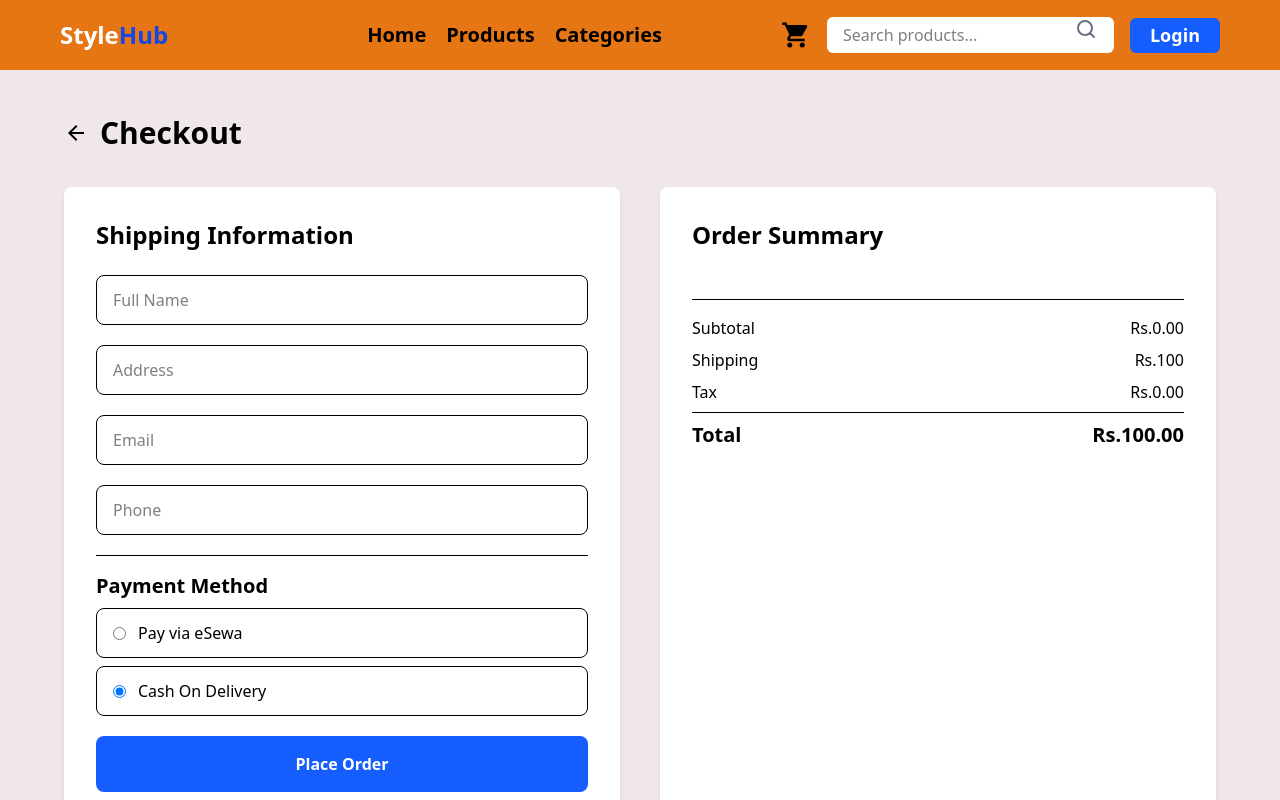
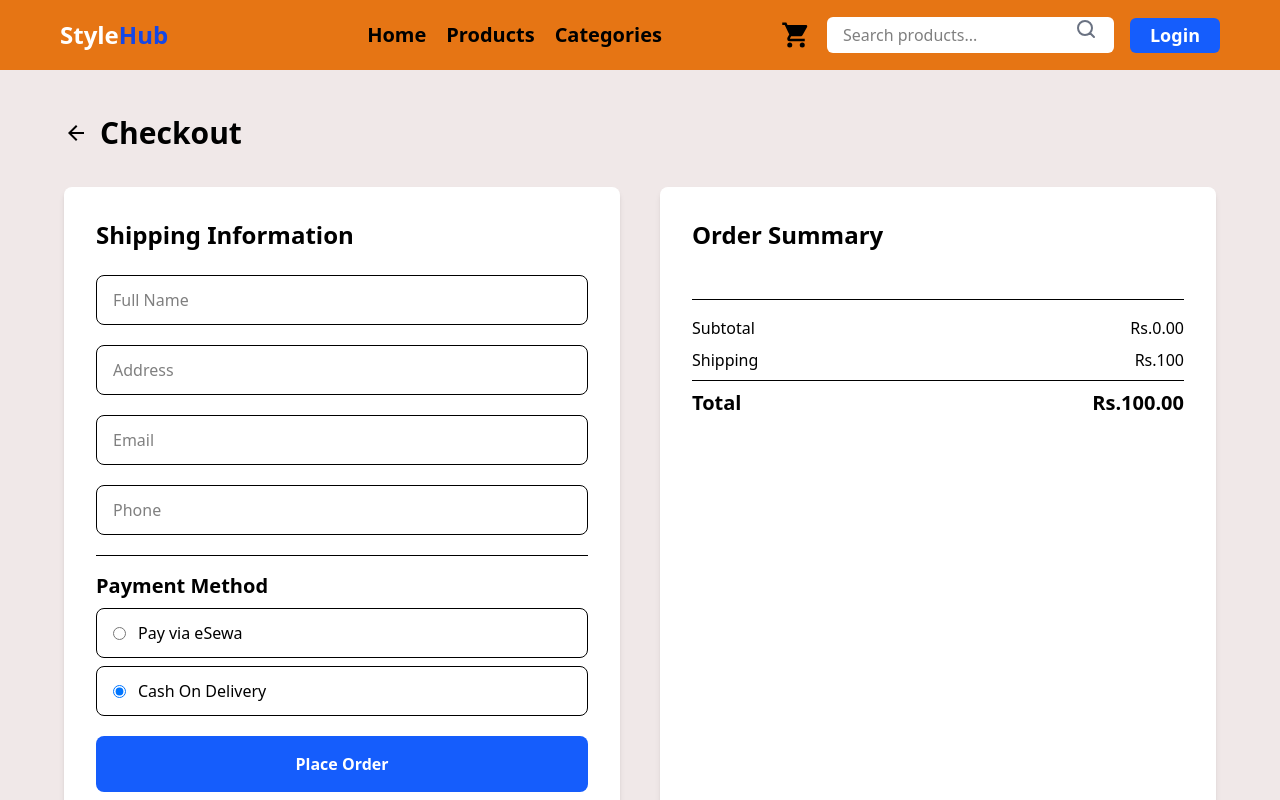
Before and after one commit to SumanSunuwar-SUDO/stylehub, a Next.js app in the folder client/: page /checkout in a window 1280 px wide. Shown: the top 800 px of the page. Built offline with nearby package versions, Linux system fonts and the light colour scheme.

Commit message:
removing tax charge

```diff
--- a/client/src/app/cart/page.jsx
+++ b/client/src/app/cart/page.jsx
@@ -226,10 +226,7 @@ const CartPage = () => {
               <div className="border-t pt-4 mb-6">
                 <div className="flex justify-between text-xl font-bold">
                   <span>Total</span>
-                  <span>
-                    Rs.{" "}
-                    {(calculateTotal() + calculateTotal() * 0.13).toFixed(2)}
-                  </span>
+                  <span>Rs. {calculateTotal().toFixed(2)}</span>
                 </div>
               </div>
 
--- a/client/src/app/checkout/page.jsx
+++ b/client/src/app/checkout/page.jsx
@@ -30,9 +30,7 @@ const CheckoutPage = () => {
   );
 
   const shippingCost = 100;
-  const taxRate = 0.13;
-  const tax = subtotal * taxRate;
-  const grandTotal = subtotal + shippingCost + tax;
+  const grandTotal = subtotal + shippingCost;
 
   // Handle checkout form submission
   const handleSubmit = async (e) => {
@@ -202,10 +200,6 @@ const CheckoutPage = () => {
               <span>Shipping</span>
               <span>Rs.{shippingCost}</span>
             </div>
-            <div className="flex justify-between">
-              <span>Tax</span>
-              <span>Rs.{tax.toFixed(2)}</span>
-            </div>
             <div className="flex justify-between font-bold text-xl border-t pt-2">
               <span>Total</span>
               <span>Rs.{grandTotal.toFixed(2)}</span>
```
